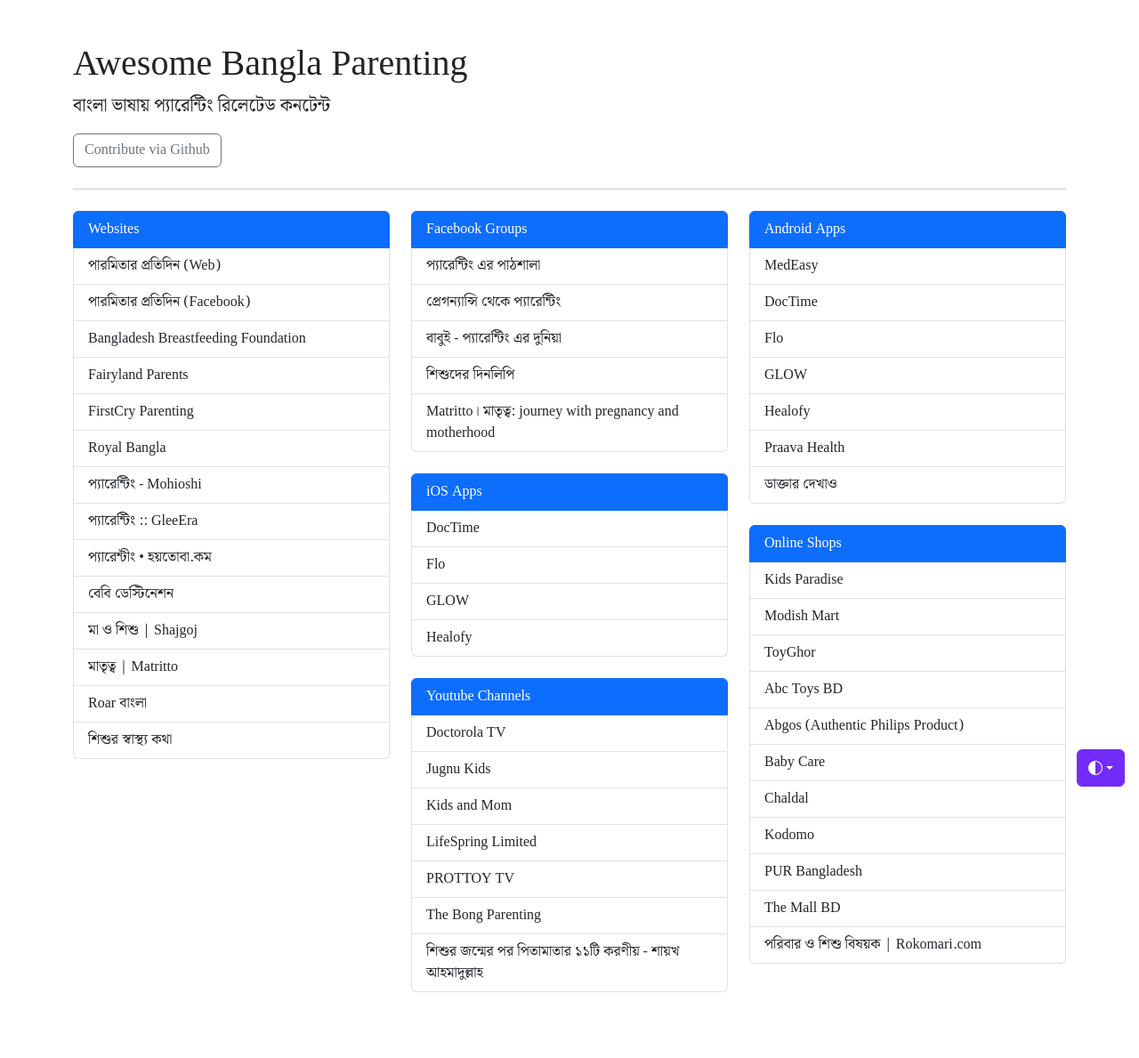
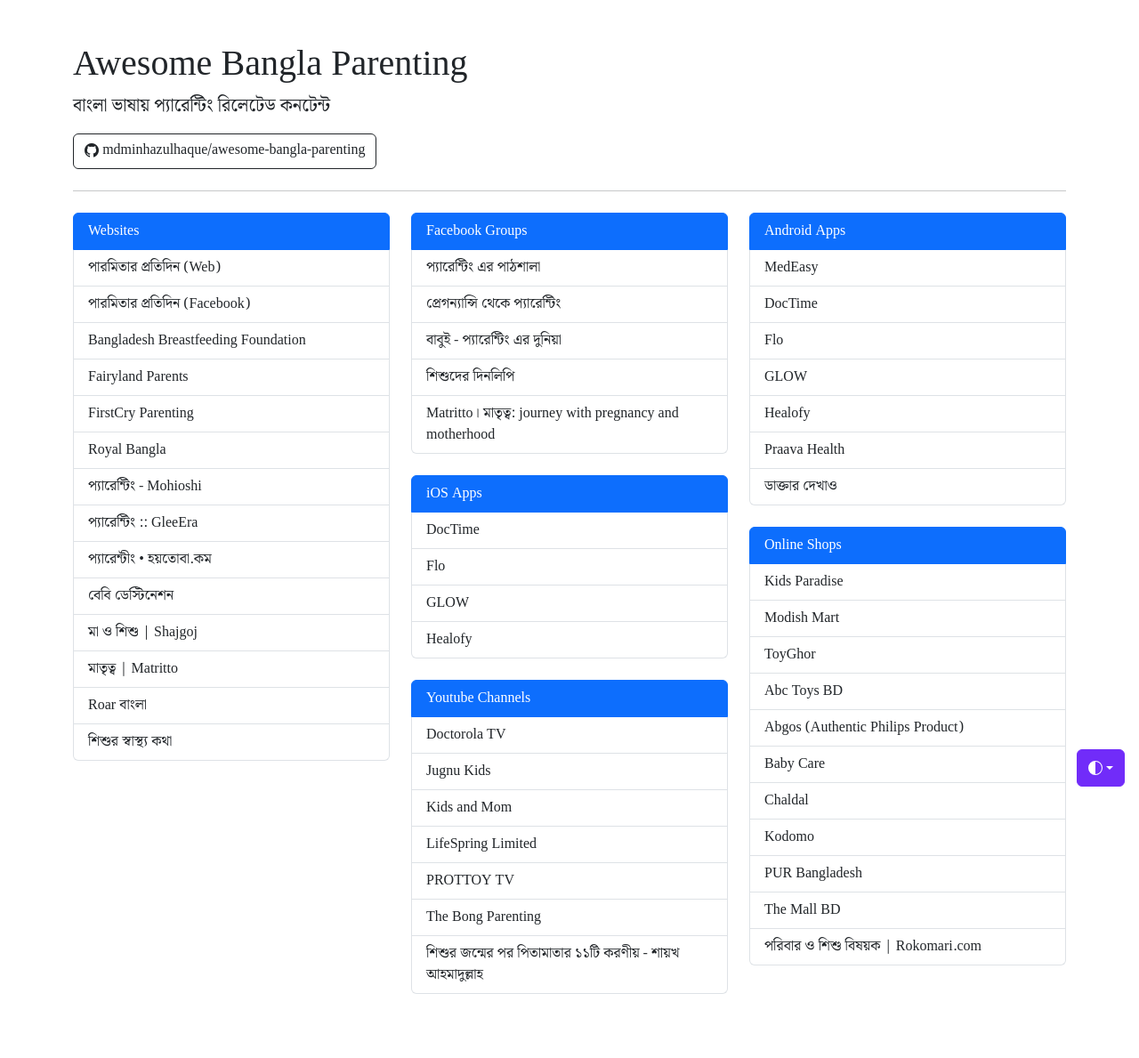
Before and after one commit to mdminhazulhaque/awesome-bangla-parenting, a Jekyll site: the page built from index.md, in a window 1280 px wide. Shown: the whole page at 89% size. Built offline with Jekyll 4.4.1, drawn with Linux system fonts in a browser that asks for light colours.

Commit message:
add github icon

```diff
--- a/_layouts/default.html
+++ b/_layouts/default.html
@@ -11,6 +11,7 @@
     <link href="https://cdn.jsdelivr.net/npm/bootstrap@5.3.3/dist/css/bootstrap.min.css" rel="stylesheet" integrity="sha384-QWTKZyjpPEjISv5WaRU9OFeRpok6YctnYmDr5pNlyT2bRjXh0JMhjY6hW+ALEwIH" crossorigin="anonymous">
     <script src="https://cdn.jsdelivr.net/npm/bootstrap@5.3.3/dist/js/bootstrap.bundle.min.js" integrity="sha384-YvpcrYf0tY3lHB60NNkmXc5s9fDVZLESaAA55NDzOxhy9GkcIdslK1eN7N6jIeHz" crossorigin="anonymous"></script>
     <script src="https://cdn.jsdelivr.net/npm/masonry-layout@4.2.2/dist/masonry.pkgd.min.js" integrity="sha384-GNFwBvfVxBkLMJpYMOABq3c+d3KnQxudP/mGPkzpZSTYykLBNsZEnG2D9G/X/+7D" crossorigin="anonymous" async></script>
+    <link rel="stylesheet" href="https://cdn.jsdelivr.net/npm/bootstrap-icons@1.11.3/font/bootstrap-icons.min.css">
     <link rel="preconnect" href="https://fonts.googleapis.com">
     <link rel="preconnect" href="https://fonts.gstatic.com" crossorigin>
     <link href="https://fonts.googleapis.com/css2?family=Noto+Serif+Bengali:wght@700&display=swap" rel="stylesheet">
@@ -156,7 +157,7 @@
     <main class="container py-5">
       <h1>{{ site.title }}</h1>
       <p class="lead">{{ site.subtitle }}</p>
-      <a class="btn btn-outline-secondary" href="https://github.com/mdminhazulhaque/awesome-bangla-parenting" role="button">Contribute via Github</a>
+      <a class="btn btn-outline-dark" href="https://github.com/mdminhazulhaque/awesome-bangla-parenting" role="button"><i class="bi bi-github"></i> mdminhazulhaque/awesome-bangla-parenting</a>
       <hr class="my-4">
       <div class="row" data-masonry='{"percentPosition": true }'>
         {% for category in site.data.parenting %}
```
Also changed, not shown: Gemfile (added, +7 -0 lines), Gemfile.lock (added).
